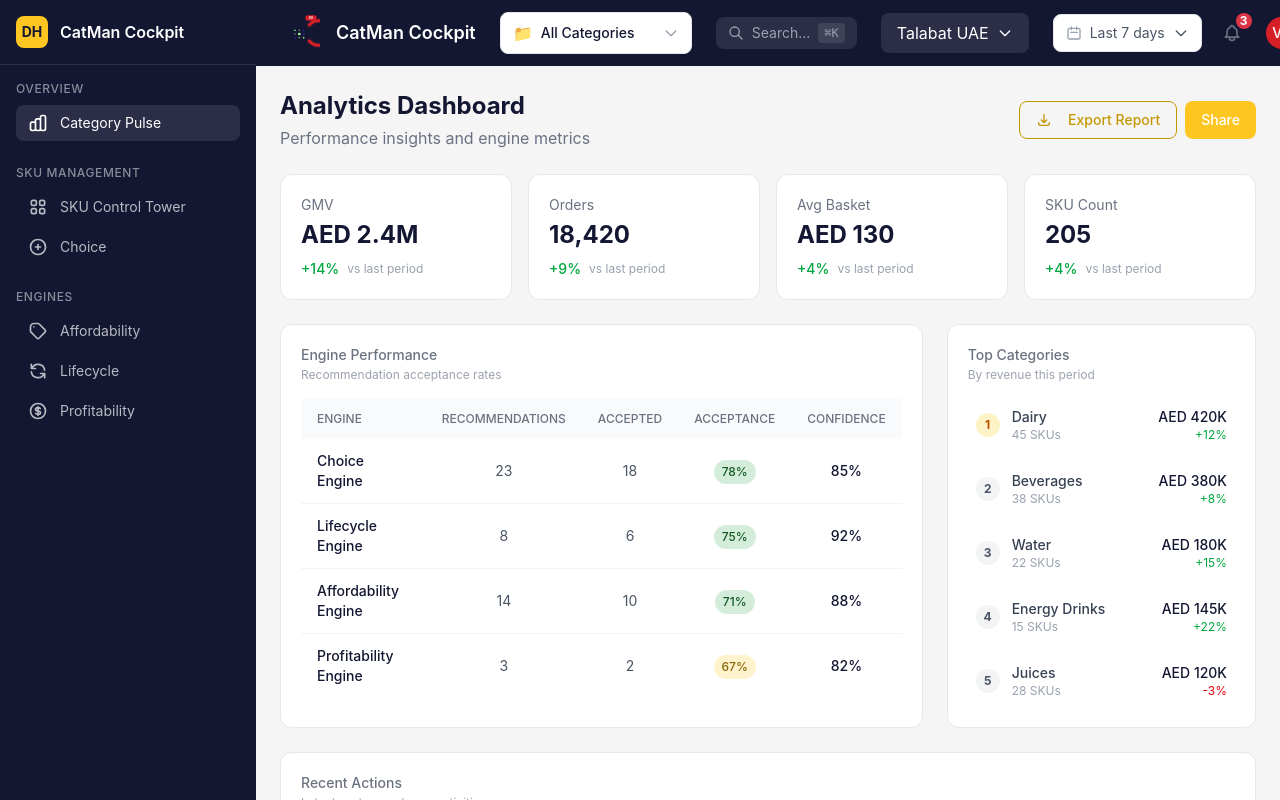
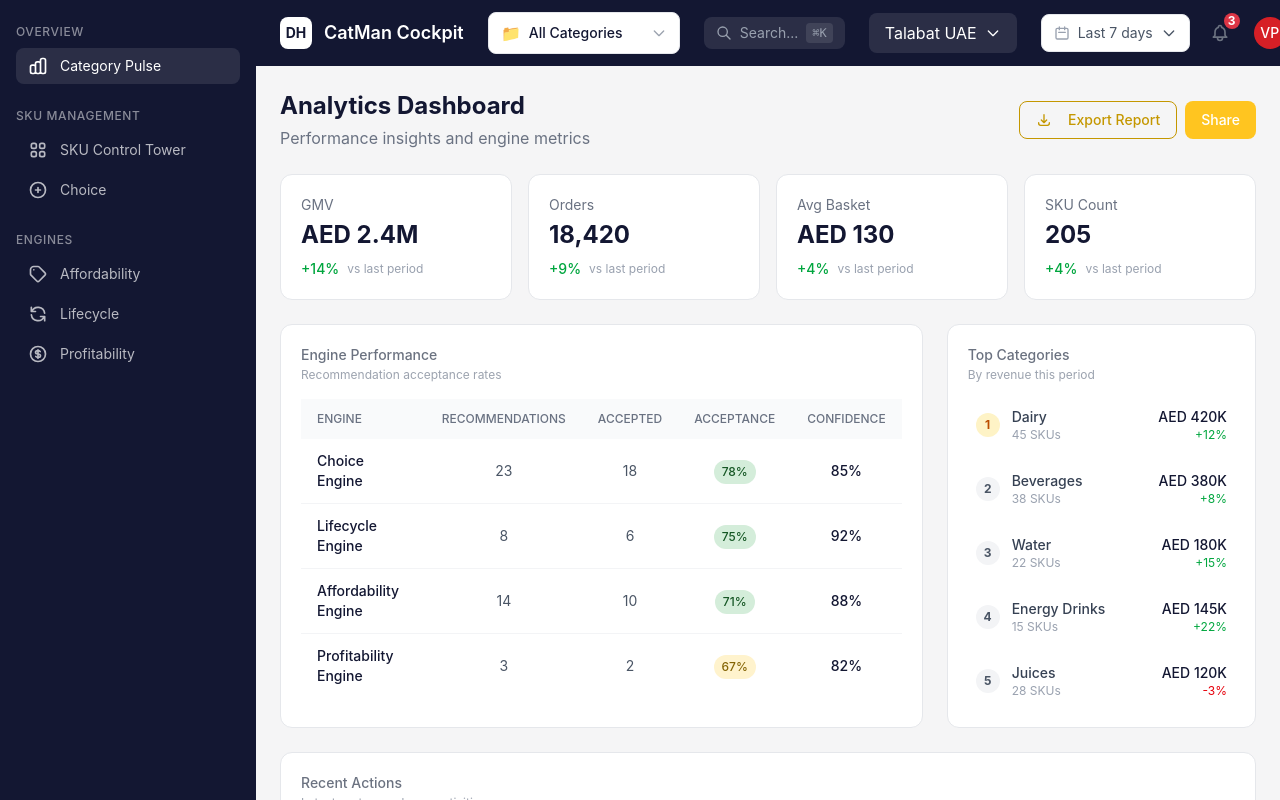
Before and after one commit to Vpazhedath/catman-cockpit, a Next.js app: page /analytics in a window 1280 px wide. Built offline with nearby package versions, Linux system fonts and the light colour scheme.

Commit message:
Move brand logo to header, remove duplicate from sidebar
- Remove "CatMan Cockpit" branding from sidebar
- Move DH logo and brand text to left side of header
- Clean up unused IconArc import

Co-Authored-By: Claude Opus 4.7 <noreply@anthropic.com>

```diff
--- a/app/layout.tsx
+++ b/app/layout.tsx
@@ -21,13 +21,7 @@ export default function RootLayout({
           <div className="flex h-screen overflow-hidden">
             {/* Sidebar */}
             <aside className="w-64 shrink-0 bg-sidebar text-sidebar">
-              <div className="flex items-center gap-3 p-4 border-b border-white/10">
-                <div className="w-8 h-8 bg-cp-color-surface-brand rounded-lg flex items-center justify-center">
-                  <span className="text-sm font-bold text-dh-blue">DH</span>
-                </div>
-                <span className="font-semibold text-sidebar">CatMan Cockpit</span>
-              </div>
-              <nav className="p-4">
+              <nav className="p-4 pt-6">
                 <div className="mb-6">
                   <h3 className="text-xs font-medium text-white/50 uppercase tracking-wider mb-2">Overview</h3>
                   <Link href="/" className="flex items-center gap-3 px-3 py-2 rounded-lg bg-white/10 text-sidebar">
--- a/components/Header.tsx
+++ b/components/Header.tsx
@@ -1,7 +1,6 @@
 'use client';
 
 import { useState } from 'react';
-import { IconArc } from './icons/IconArc';
 import { DH_ENTITIES } from '@/lib/sample-data';
 import { DateRangePicker } from './ui/DatePicker';
 import { NotificationPanel } from './NotificationPanel';
@@ -17,9 +16,11 @@ export function Header() {
   return (
     <header className="bg-dh-blue text-white px-6 py-3 flex items-center justify-between gap-6">
       {/* Logo & Brand */}
-      <div className="flex items-center gap-4 shrink-0">
-        <IconArc size={40} />
-        <span className="text-lg font-semibold hidden sm:inline">CatMan Cockpit</span>
+      <div className="flex items-center gap-3 shrink-0">
+        <div className="w-8 h-8 bg-white rounded-lg flex items-center justify-center">
+          <span className="text-sm font-bold text-dh-blue">DH</span>
+        </div>
+        <span className="text-lg font-semibold">CatMan Cockpit</span>
       </div>
 
       {/* Category Selector */}
```
